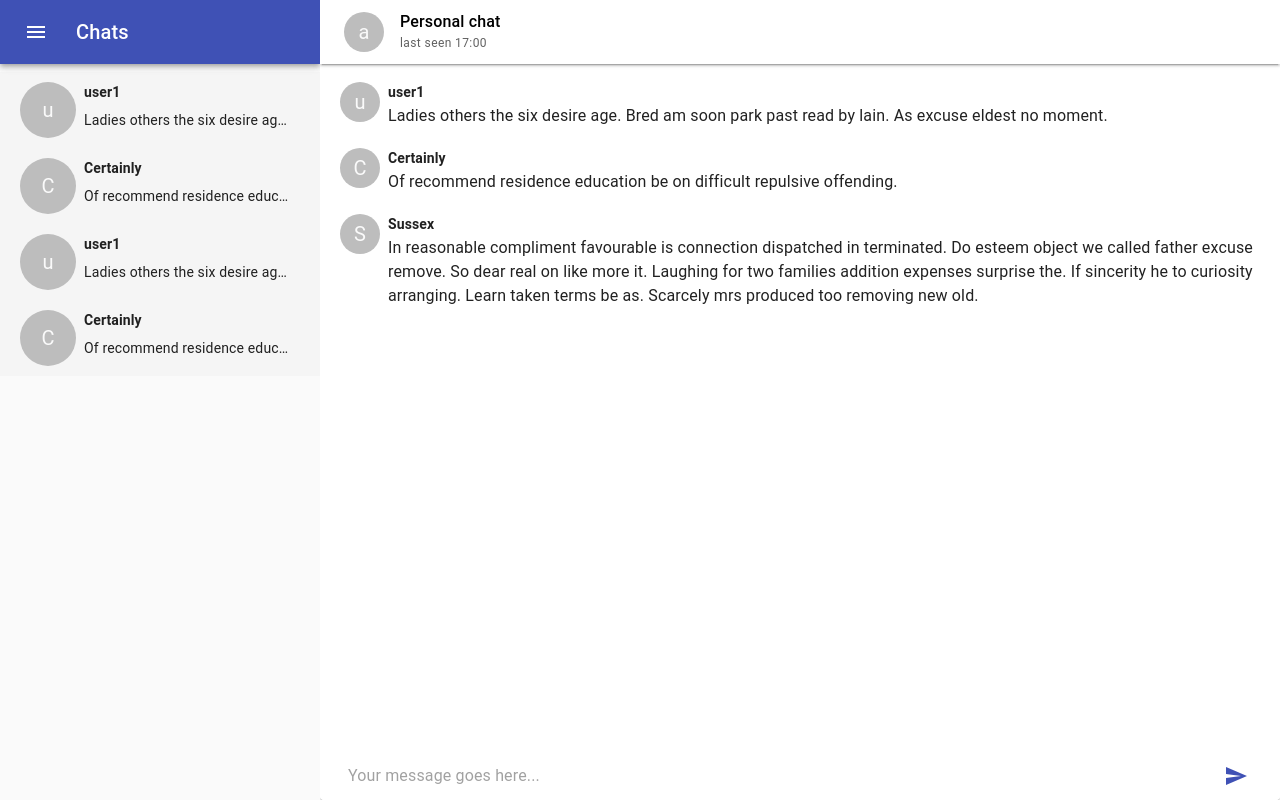
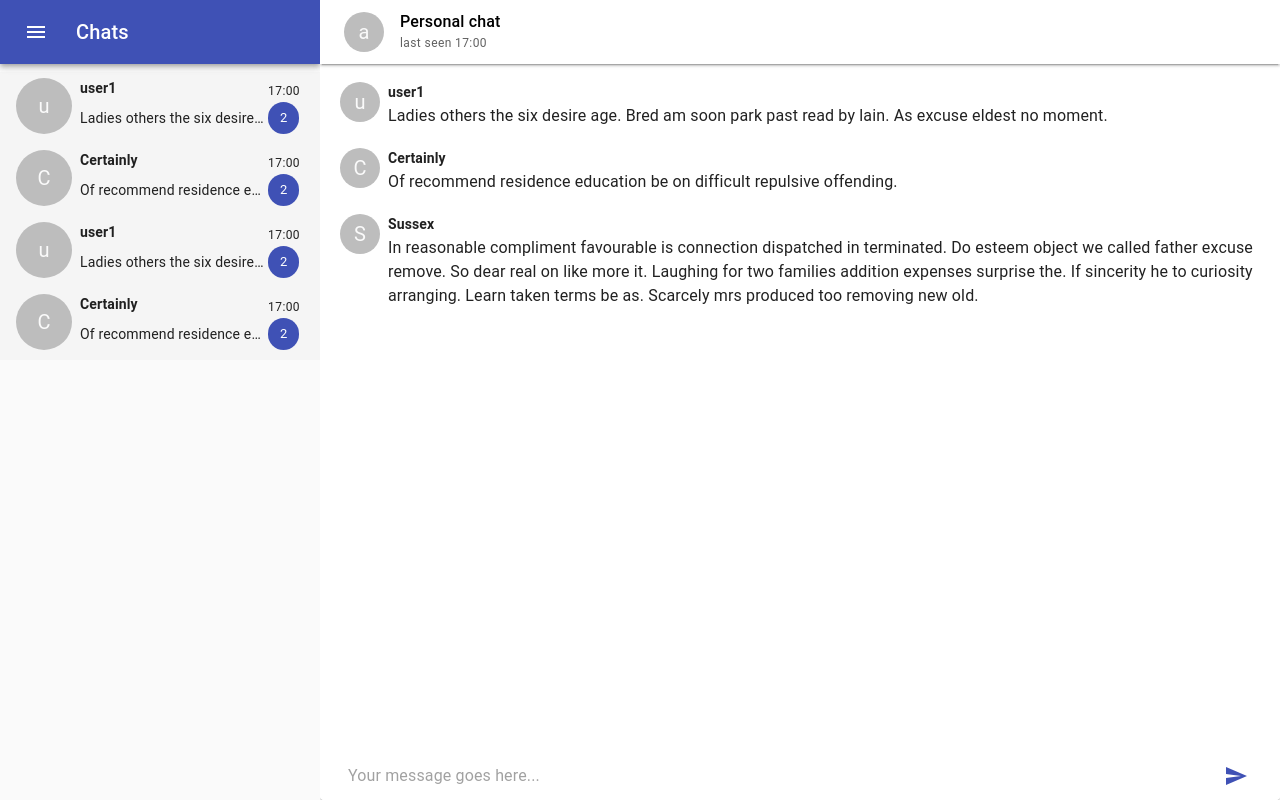
Before and after one commit to nickdee1/MyTrack-Fe, a React (Create React App) app: page / in a window 1280 px wide. Built offline with nearby package versions, Linux system fonts and the light colour scheme.

Commit message:
fix: fix list of chats column width

```diff
--- a/src/components/chat-card/ChatCard.js
+++ b/src/components/chat-card/ChatCard.js
@@ -8,36 +8,42 @@ import UserAvatar from '../common/UserAvatar';
 
 const useStyles = makeStyles((theme) => ({
   card: {
-    backgroundColor: "#f5f5f5",
+    backgroundColor: '#f5f5f5',
     borderRadius: 0
   },
   cardContainer: {
-    paddingLeft: "20px",
-    paddingRight: "20px",
-    paddingTop: "10px",
-    paddingBottom: "10px",
-    borderRadius: "0px",
-  },
-  messageText: {
-    width: "80%",
-    overflow: "hidden",
-    lineClamp: 2,
-    maxWidth: "32vh"
+    paddingLeft: '20px',
+    paddingRight: '20px',
+    paddingTop: '10px',
+    paddingBottom: '10px',
+    borderRadius: '0px',
+    display: 'flex',
+    height: '100%',
+    justifyContent: 'space-between'
   },
   avatar: {
     width: theme.spacing(7),
     height: theme.spacing(7),
   },
-  usernameAndMessage: {
-    height: "100%",
-    display: "flex",
-    justifyContent: "space-between"
+  chatTextContainer: {
+    display: 'flex',
+    flexDirection: 'column',
+    maxWidth: '80%',
+    lineCamp: 2,
+    alignContent: 'space-between',
+    marginLeft: theme.spacing(1),
+    marginRight: theme.spacing(1),
   },
+  chatContent: {
+    display: 'flex',
+    width: '80%',
+    textOverflow: 'ellipsis',
+  }
 }))
 
 const ChatCard = ({username, lastMsg}) => {
   const classes = useStyles()
-  return(
+  return (
     <Card
       className={classes.card}
       elevation={0}
@@ -50,23 +56,21 @@ const ChatCard = ({username, lastMsg}) => {
           direction="row"
           spacing={1}
         >
-          <Grid item>
+          <div className={classes.chatContent}>
             <UserAvatar username={username} standardSize={false}/>
-          </Grid>
-          <Grid item>
-            <Grid className={classes.usernameAndMessage} container direction="column">
-              <Grid item xs zeroMinWidth>
-                <Typography variant="subtitle2" style={{ fontWeight: 600 }} noWrap>
+            <Grid item className={classes.chatTextContainer}>
+              <Grid item xs>
+                <Typography variant="subtitle2" style={{fontWeight: 600}} noWrap>
                   {username}
                 </Typography>
               </Grid>
-              <Grid item xs zeroMinWidth>
-                <Typography variant="body2" className={classes.messageText} noWrap>
+              <Grid item xs>
+                <Typography variant="body2" noWrap>
                   {lastMsg}
                 </Typography>
               </Grid>
             </Grid>
-          </Grid>
+          </div>
           <Grid item>
             <Grid container direction="column">
               <Grid item>
--- a/src/components/list-chats/ListChats.js
+++ b/src/components/list-chats/ListChats.js
@@ -16,7 +16,7 @@ const mockChats = [
   },
   {
     username: 'user1',
-    message: 'Ladies others the six desire age. Bred am soon park past read by lain. As excuse eldest no moment. '
+    message: 'Ladies others the six desire age. Bred am soon park past read by lain. As excuse eldest no moment.Ladies others the six desire age. Bred am soon park past read by lain. As excuse eldest no momentLadies others the six desire age. Bred am soon park past read by lain. As excuse eldest no momentLadies others the six desire age. Bred am soon park past read by lain. As excuse eldest no momentLadies others the six desire age. Bred am soon park past read by lain. As excuse eldest no moment '
   },
   {
     username: 'Certainly',
@@ -37,6 +37,7 @@ const useStyles = makeStyles({
   },
   list: {
     height: "100%",
+    width: "100%",
     overflow: 'auto',
     backgroundColor: "#fafafa"
   }
```
